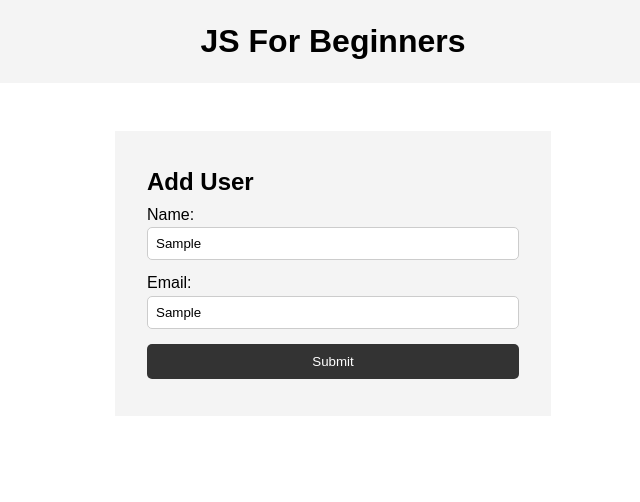
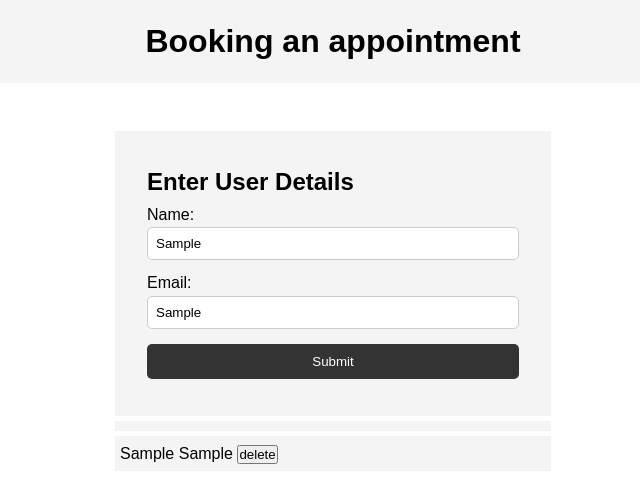
Before and after one commit to murtaza652/firstgit, a plain HTML site: page index.html in a window 1280 px wide. Both pictures are taken after typing "Sample", "Sample" into the empty fields and a click on the input "Submit". Shown: the whole page, without its empty margins (307-947 px from the left). Drawn offline with Linux system fonts and the light colour scheme.

Commit message:
deleteting from storage

```diff
--- a/index.html
+++ b/index.html
@@ -4,17 +4,17 @@
     <meta charset="UTF-8" />
     <meta name="viewport" content="width=device-width, initial-scale=1.0" />
     <meta http-equiv="X-UA-Compatible" content="ie=edge" />
-    <title>JS For Beginners</title>
+    <title>Booking an appointment</title>
     <link rel="stylesheet" href="style.css">
   </head>
   <body>
     <header>
-      <h1>JS For Beginners</h1>
+      <h1>Booking an appointment</h1>
     </header>
 
     <section class="container">
       <form id="my-form">
-        <h1>Add User</h1>
+        <h1>Enter User Details</h1>
         <div class="msg"></div>
         <div>
           <label for="name">Name:</label>
@@ -29,11 +29,10 @@
 
       <ul id="users"></ul>
 
-      <!-- <ul class="items">
-        <li class="item">Item 1</li>
-        <li class="item">Item 2</li>
-        <li class="item">Item 3</li>
-      </ul> -->
+      <ul id="items" class="list-group">
+        <li class="list-group-item"></li>
+
+      </ul>
     </section>
 
 
--- a/index.js
+++ b/index.js
@@ -3,9 +3,13 @@ const myForm = document.querySelector('#my-form');
 const nameInput = document.querySelector('#name');
 
 const emailInput = document.querySelector('#email');
+const itemList = document.getElementById('items');
 
 myForm.addEventListener('submit', onSubmit);
-function onSubmit(e) {
+itemList.addEventListener('click', removeItem);
+
+function onSubmit(e){
+    e.preventDefault();
     let myObj={
       name:nameInput.value,
       email:emailInput.value
@@ -14,4 +18,32 @@ function onSubmit(e) {
     e.preventDefault();
     localStorage.setItem(emailInput.value,myObj);
 
+    // Create new li element
+    var li = document.createElement('li');
+    // Add class
+    li.className = 'items';
+    // Add text node with input value
+    li.appendChild(document.createTextNode(nameInput.value));
+    li.appendChild(document.createTextNode(" "));
+    li.appendChild(document.createTextNode(emailInput.value));
+    li.appendChild(document.createTextNode(" "));
+    // Create del button element
+    var deleteBtn = document.createElement('button');
+    // Add classes to del button
+    deleteBtn.className = 'btn-sm float-right delete';
+    // Append text node
+    deleteBtn.appendChild(document.createTextNode('delete'));
+    // Append button to li
+    li.appendChild(deleteBtn);
+    // Append li to list
+    itemList.appendChild(li);
   }
+  function removeItem(e){
+    if(e.target.classList.contains('delete')){
+      if(confirm('Are You Sure?')){
+        var li = e.target.parentElement;
+        localStorage.removeItem(li.firstChild.nextSibling.nextSibling.nodeValue);
+        itemList.removeChild(li);
+      }
+    }
+  }
```
Lines whose indentation alone changed are shown as unchanged.
